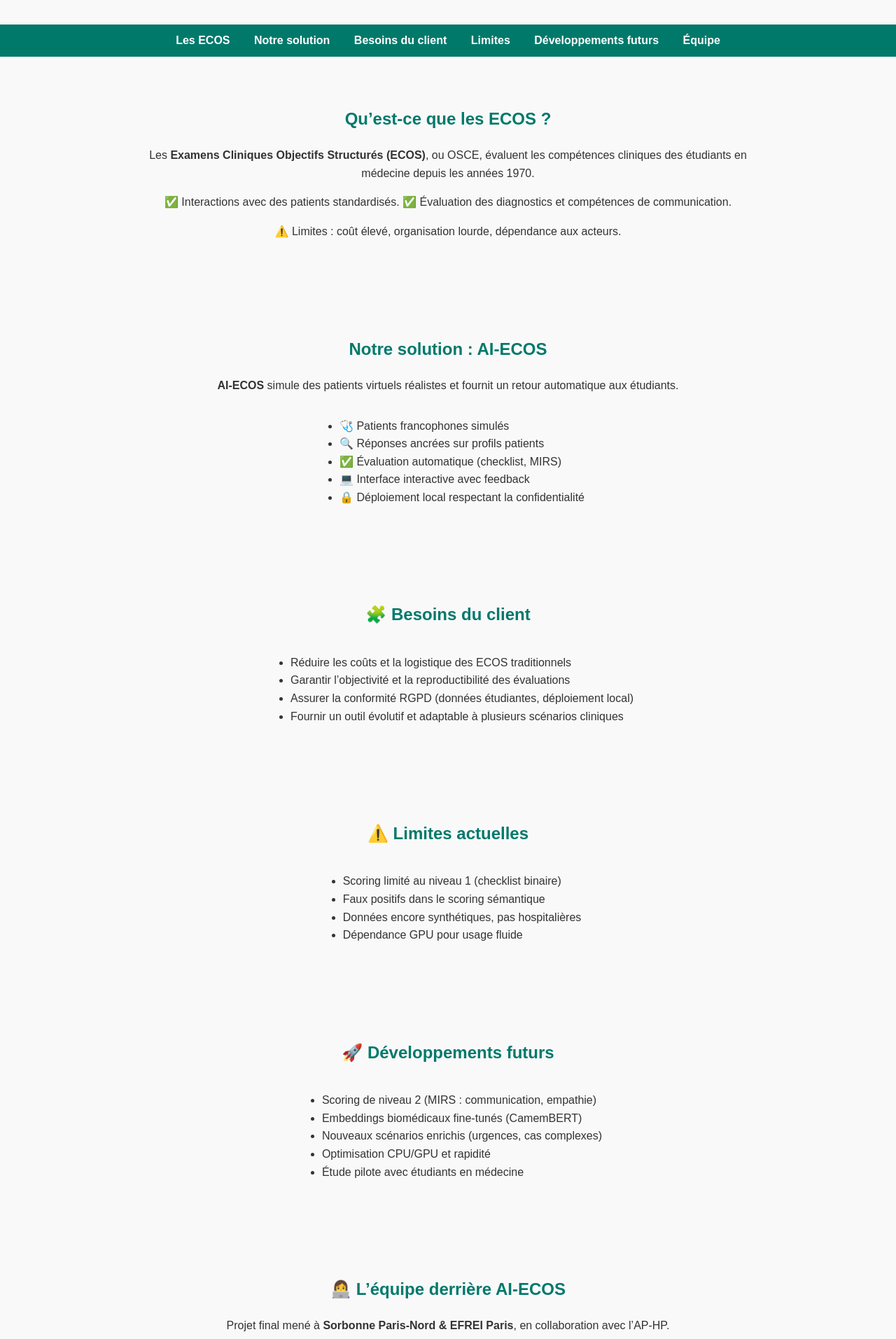
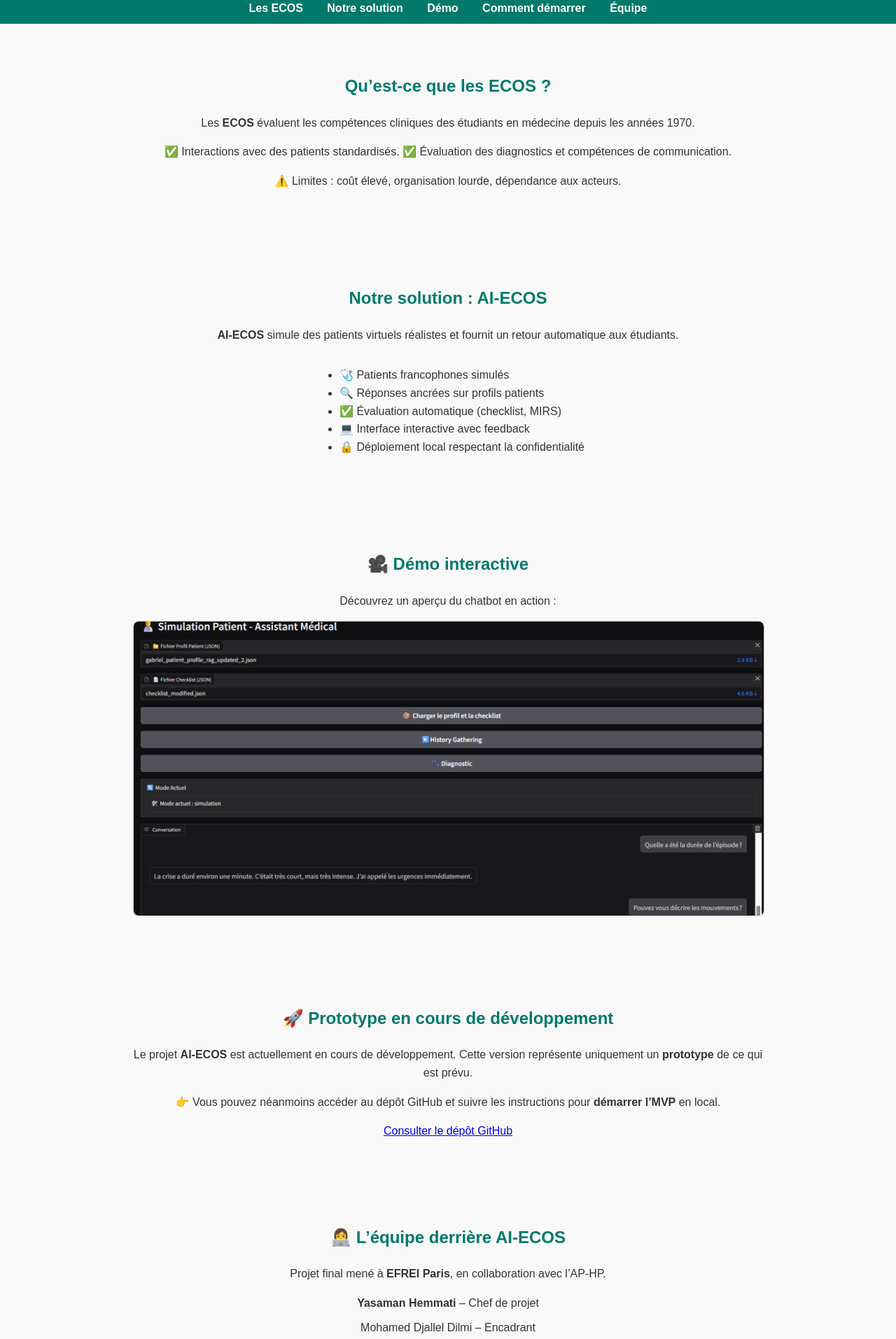
Before and after one commit to YSMN-HMT/ecos-website, a plain HTML site: page index.html in a window 1280 px wide. Shown: the part 662-2575 px from the top of the page at 70% size. Drawn offline with Linux system fonts and the light colour scheme.

Commit message:
Update index.html

```diff
--- a/index.html
+++ b/index.html
@@ -35,8 +35,7 @@
     header p {
       font-size: 1.25rem;
       margin: 10px auto 20px;
-      max-width: 700px;
-      color: #000;
+      max-width: 600px;
     }
     header .btn {
       display: inline-block;
@@ -113,30 +112,31 @@
   <!-- Hero -->
 <header>
   <h1>AI-ECOS</h1>
-  <p><em>(Artificial Intelligence – Examen Clinique Objectif Structuré)</em></p>
-  <p>
-    Le premier <strong>chatbot médical francophone</strong> conçu pour simuler des patients virtuels et évaluer les compétences cliniques des étudiants en médecine.
+  <p style="font-size:1.1rem; font-style:italic; margin:10px auto 20px; max-width:700px; color:#000;">
+    (Artificial Intelligence – Examen Clinique Objectif Structuré)
+
+    Le premier <strong>chatbot intelligent médical francophone</strong> conçu pour simuler des patients virtuels et évaluer les compétences cliniques des étudiants en médecine.
   </p>
-  <img src="chatbot.png" alt="Illustration d’un patient virtuel AI-ECOS">
+  <img src="chatbot.png" alt="Illustration d’un patient virtuel AI-ECOS" style="max-width: 300px; width: 40%; height: auto; margin: 20px auto; display: block;">
   <a class="btn" href="https://github.com/Know-Think-Dream/ECOS" target="_blank">Accéder au projet</a>
   <a class="btn" href="project-report.pdf" target="_blank">Lire le rapport</a>
 </header>
+
 
   <!-- Navigation -->
   <nav>
     <a href="#ecos">Les ECOS</a>
     <a href="#solution">Notre solution</a>
-    <a href="#client">Besoins du client</a>
-    <a href="#limits">Limites</a>
-    <a href="#futur">Développements futurs</a>
+    <a href="#demo">Démo</a>
+    <a href="#start">Comment démarrer</a>
     <a href="#team">Équipe</a>
   </nav>
 
-  <!-- ECOS -->
+<!-- ECOS -->
   <section id="ecos">
     <h2>Qu’est-ce que les ECOS ?</h2>
     <p>
-      Les <strong>Examens Cliniques Objectifs Structurés (ECOS)</strong>, ou OSCE, évaluent les compétences cliniques des étudiants en médecine depuis les années 1970.
+      Les <strong>ECOS</strong> évaluent les compétences cliniques des étudiants en médecine depuis les années 1970.
     </p>
     <p>
       ✅ Interactions avec des patients standardisés.
@@ -160,45 +160,35 @@
     </ul>
   </section>
 
-  <!-- Client Needs -->
-  <section id="client">
-    <h2>🧩 Besoins du client</h2>
-    <ul style="text-align:left; display:inline-block;">
-      <li>Réduire les coûts et la logistique des ECOS traditionnels</li>
-      <li>Garantir l’objectivité et la reproductibilité des évaluations</li>
-      <li>Assurer la conformité RGPD (données étudiantes, déploiement local)</li>
-      <li>Fournir un outil évolutif et adaptable à plusieurs scénarios cliniques</li>
-    </ul>
+  <!-- Demo -->
+  <section id="demo" class="demo">
+    <h2>🎥 Démo interactive</h2>
+    <p>Découvrez un aperçu du chatbot en action :</p>
+    <img src="interface.png" alt="Capture d’écran de l’interface AI-ECOS">
   </section>
 
-  <!-- Limitations -->
-  <section id="limits">
-    <h2>⚠️ Limites actuelles</h2>
-    <ul style="text-align:left; display:inline-block;">
-      <li>Scoring limité au niveau 1 (checklist binaire)</li>
-      <li>Faux positifs dans le scoring sémantique</li>
-      <li>Données encore synthétiques, pas hospitalières</li>
-      <li>Dépendance GPU pour usage fluide</li>
-    </ul>
+  <!-- Getting Started -->
+  <section id="start">
+    <h2>🚀 Prototype en cours de développement</h2>
+    <p>
+      Le projet <strong>AI-ECOS</strong> est actuellement en cours de développement.
+      Cette version représente uniquement un <strong>prototype</strong> de ce qui est prévu.
+    </p>
+    <p>
+      👉 Vous pouvez néanmoins accéder au dépôt GitHub et suivre les instructions pour
+      <strong>démarrer l’MVP</strong> en local.
+    </p>
+    <a class="btn" href="https://github.com/Know-Think-Dream/ECOS" target="_blank">
+      Consulter le dépôt GitHub
+    </a>
   </section>
 
-  <!-- Future -->
-  <section id="futur">
-    <h2>🚀 Développements futurs</h2>
-    <ul style="text-align:left; display:inline-block;">
-      <li>Scoring de niveau 2 (MIRS : communication, empathie)</li>
-      <li>Embeddings biomédicaux fine-tunés (CamemBERT)</li>
-      <li>Nouveaux scénarios enrichis (urgences, cas complexes)</li>
-      <li>Optimisation CPU/GPU et rapidité</li>
-      <li>Étude pilote avec étudiants en médecine</li>
-    </ul>
-  </section>
 
   <!-- Team -->
   <section id="team" class="team">
     <h2>👩‍💻 L’équipe derrière AI-ECOS</h2>
     <p>
-      Projet final mené à <strong>Sorbonne Paris-Nord & EFREI Paris</strong>, en collaboration avec l’AP-HP.
+      Projet final mené à <strong>EFREI Paris</strong>, en collaboration avec l’AP-HP.
     </p>
     <ul>
       <li><strong>Yasaman Hemmati</strong> – Chef de projet</li>
@@ -208,6 +198,15 @@
     </ul>
   </section>
 
+  <!-- Disclaimer -->
+  <section id="disclaimer">
+    <h2>⚠️ Disclaimer</h2>
+    <p>
+      Cet outil est conçu uniquement pour des <strong>fins éducatives</strong>.
+      Il ne remplace pas une consultation médicale et ne doit pas être utilisé pour établir un diagnostic réel.
+    </p>
+  </section>
+
   <!-- Footer -->
   <footer>
     <p>&copy; 2025 Projet AI-ECOS – Tous droits réservés</p>
```
